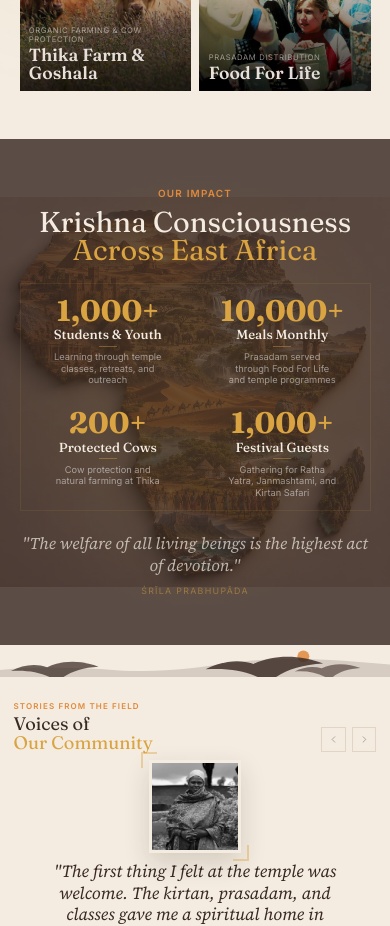
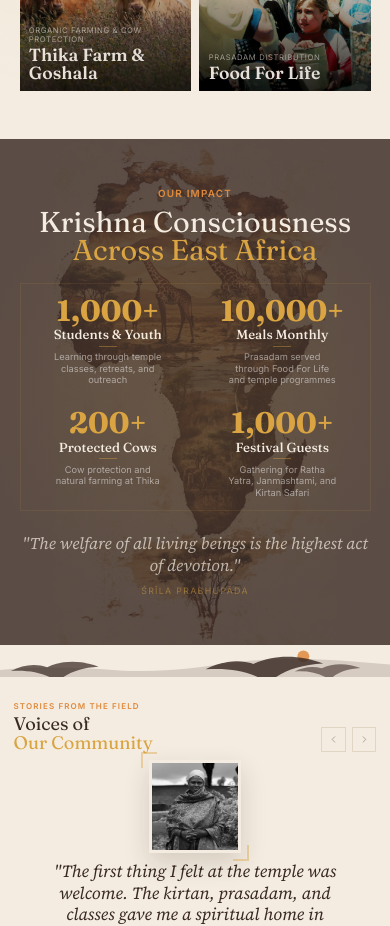
Before and after one commit to mongaremanfredo/iskcon-nairobi, a Next.js app: page / in a window 390 px wide. Shown: the part 2640-3566 px from the top of the page. Built offline with nearby package versions, Linux system fonts and the light colour scheme.

Commit message:
Set responsive impact backgrounds

```diff
--- a/src/components/sections/StatsSection.tsx
+++ b/src/components/sections/StatsSection.tsx
@@ -81,11 +81,14 @@ export default function StatsSection() {
     <section className="stats-section relative overflow-hidden py-section" ref={ref}>
       {/* Background */}
       <div className="absolute inset-0">
-        <img
-          src="/images/impact-africa-map.jpeg"
-          alt="African landscape"
-          className="stats-bg-image w-full h-full object-cover object-center"
-        />
+        <picture className="block h-full w-full">
+          <source media="(min-width: 641px)" srcSet="/images/impact-africa-desktop.jpeg" />
+          <img
+            src="/images/impact-africa-mobile-giraffes.jpeg"
+            alt="African landscape"
+            className="stats-bg-image w-full h-full object-cover object-center"
+          />
+        </picture>
         <div className="absolute inset-0 bg-temple-brown/82" />
         <div className="absolute inset-0 opacity-10"
           style={{ backgroundImage: "radial-gradient(circle at 50% 50%, var(--color-gold) 0%, transparent 70%)" }}
```
Also changed, not shown: public/images/impact-africa-desktop.jpeg (added), public/images/impact-africa-mobile-giraffes.jpeg (added).
